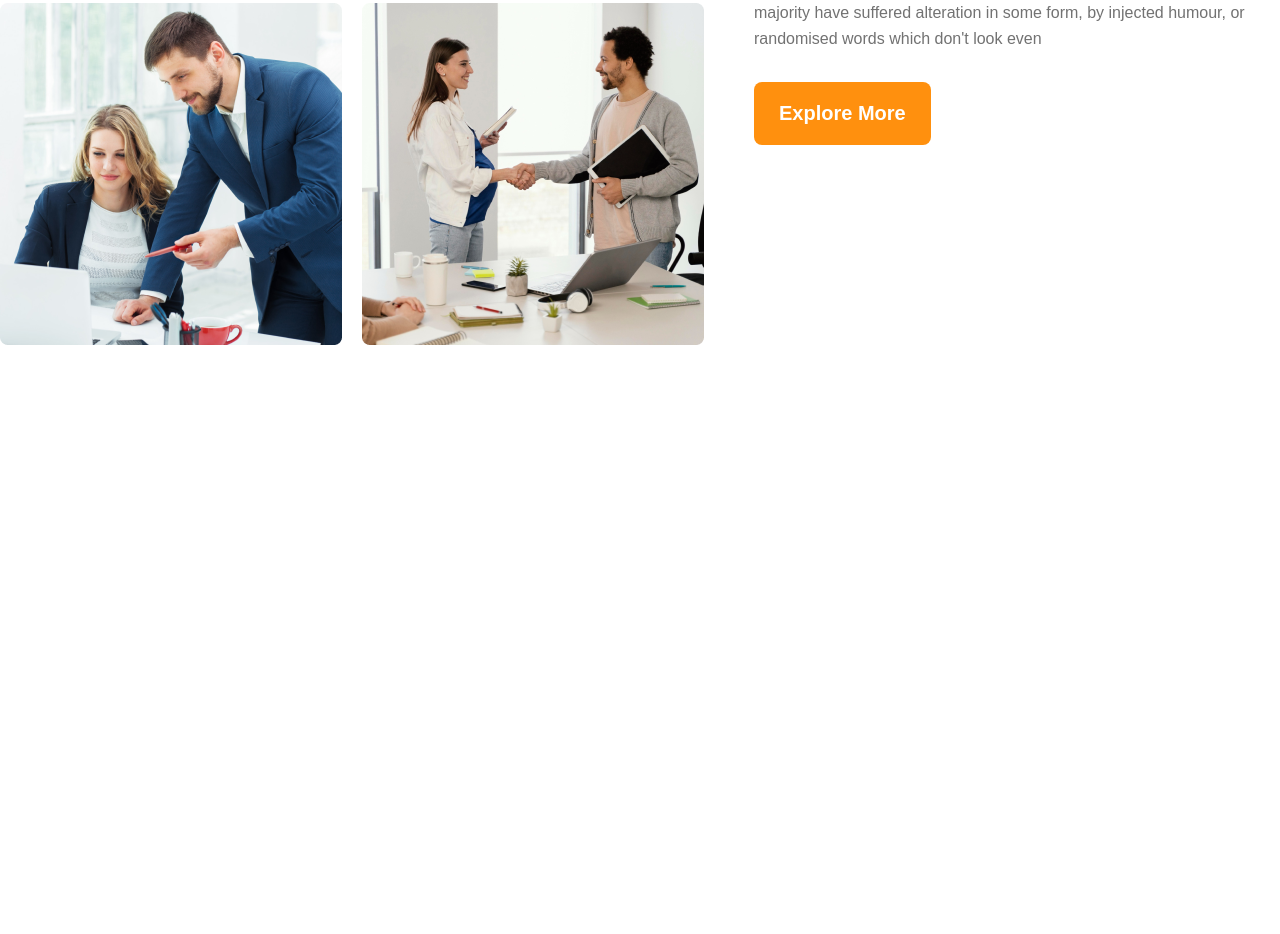
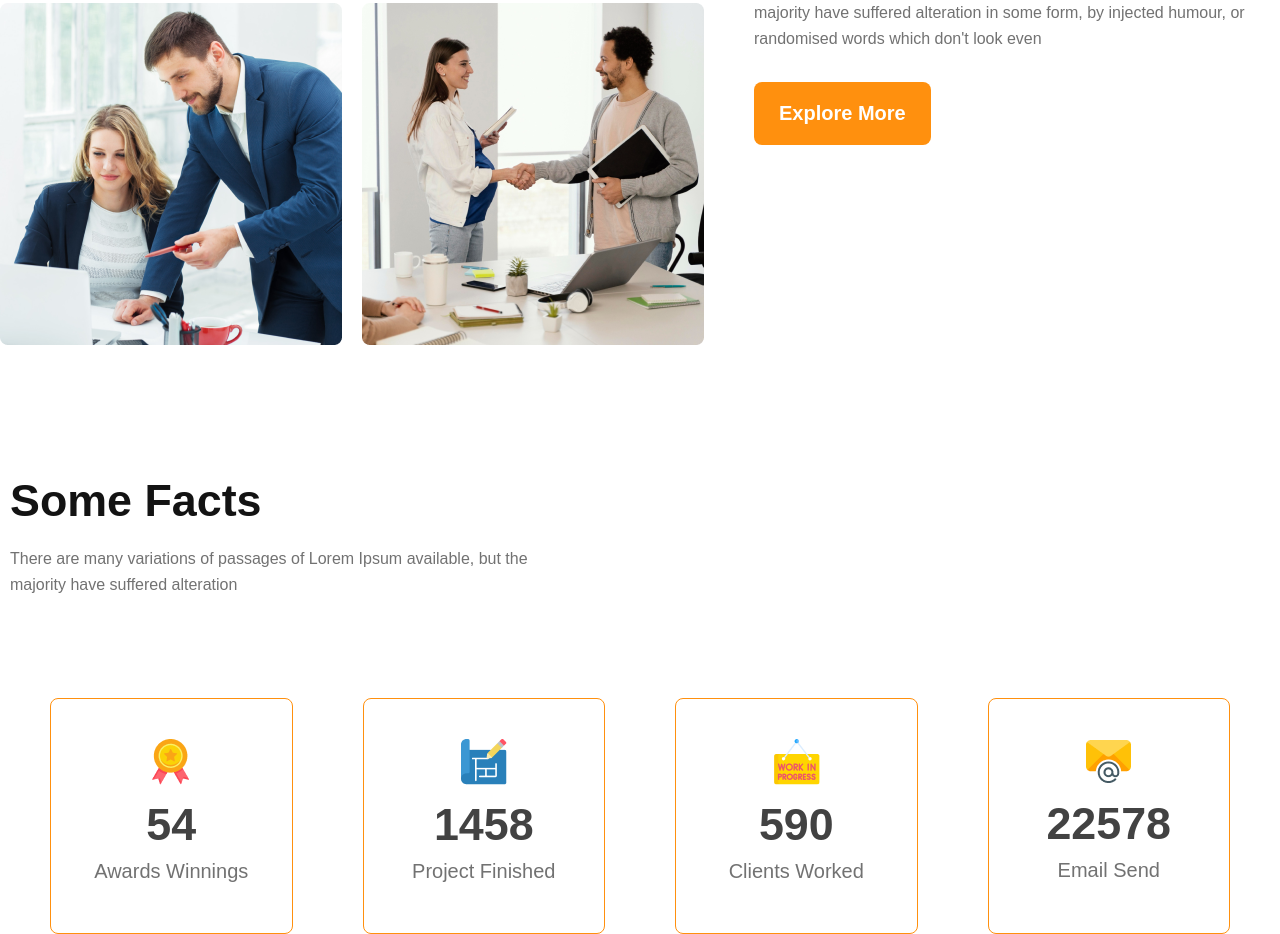
Before and after one commit to Mezba-Morsalin/Module-9-Practice, a plain HTML site: page index.html in a window 1280 px wide. Shown: the part 1665-2599 px from the top of the page. Before the commit the page ends 2010 px from the top, so only its background shows below. Drawn offline with Linux system fonts and the light colour scheme.

Commit message:
Face  Section Completed

```diff
--- a/index.html
+++ b/index.html
@@ -12,7 +12,7 @@
     <header class="bg">
         <!-- Navbar section Started -->
         <nav class="navbar d-flex container">
-            <h3 class="nav-logo">G3 Architects</h3>
+            <h3 class="nav-logo dark-1">G3 Architects</h3>
             <ul class="nav-links d-flex">
                 <li class="nav-item"><a href="#" class="nav-link dark-2">Home</a></li>
                 <li class="nav-item"><a href="#" class="nav-link dark-2">About</a></li>
@@ -24,7 +24,7 @@
         <!-- Banner Section Started -->
         <div class="banner-section container">
             <div class="banner-content">
-                <h1 class="banner-heading">Brand New Group of Architects</h1>
+                <h1 class="banner-heading dark-1">Brand New Group of Architects</h1>
                 <p class="banner-description dark-3">There are many variations of passages of Lorem Ipsum available, but the majority have suffered alteration in some form, by injected humour, or randomised words which don't look even</p>
                 <button class="btn-primary">Explore More</button>
             </div>
@@ -44,12 +44,44 @@
                 <img src="./images/team4.png" alt="">
             </div>
             <div class="team-content">
-                <h2 class="team-heading"><span class="team-span-1 dark-3">Quick list</span> of Our <span class="team-span-2">Features</span></h2>
+                <h2 class="team-heading dark-1"><span class="team-span-1 dark-3">Quick list</span> of Our <span class="team-span-2">Features</span></h2>
                 <p class="team-description dark-3">There are many variations of passages of Lorem Ipsum available, but the majority have suffered alteration in some form, by injected humour, or randomised words which don't look even</p>
                 <button class="btn-primary">Explore More</button>
             </div>
         </section>
         <!-- Team Section Ended -->
+        <!-- Feature Section Started -->
+        <!-- Feature Section Ended -->
+        <!-- Fact Section Started -->
+        <section class="fact-section container">
+            <div class="fact-mini-container">
+            <h2 class="fact-heading dark-1">Some Facts</h2>
+            <p class="fact-description dark-3">There are many variations of passages of Lorem Ipsum available, but the majority have suffered alteration</p>
+            </div>
+            <div class="fact-info">
+                <div class="fact">
+                <img src="./images/icons/ribon.png" alt="">
+                <h3 class="fact-box-heading dark-2">54</h3>
+                <p class="fact-box-description dark-3">Awards Winnings</p>
+            </div>
+            <div class="fact">
+                <img src="./images/icons/projects.png" alt="">
+                <h3 class="fact-box-heading dark-2">1458</h3>
+                <p class="fact-box-description dark-3">Project Finished</p>
+            </div>
+            <div class="fact">
+                <img src="./images/icons/customers.png" alt="">
+                <h3 class="fact-box-heading dark-2">590</h3>
+                <p class="fact-box-description dark-3">Clients Worked</p>
+            </div>
+            <div class="fact">
+                <img src="./images/icons/email.png" alt="">
+                <h3 class="fact-box-heading dark-2">22578</h3>
+                <p class="fact-box-description dark-3">Email Send</p>
+            </div>
+            </div>
+        </section>
+        <!-- Fact Section Ended -->
     </main>
     <footer>
     </footer>
--- a/responsive.css
+++ b/responsive.css
@@ -16,6 +16,14 @@
     .team-content {
         text-align: center;
     }
+    .fact-info {
+    display: grid;
+    grid-template-columns: repeat(1, 1fr);
+    padding: 0 50px;
+    }
+    .fact-mini-container {
+    text-align: center;
+}
 }
 @media screen and (min-width: 576px) and (max-width: 992px) {
     .team-section {
@@ -27,6 +35,16 @@
     .navbar {
         padding: 40px 30px;
     }
+    .fact-info {
+    display: grid;
+    grid-template-columns: repeat(2, 1fr);
+    padding: 0 30px;
+    }
+    .fact-mini-container {
+    text-align: center;
+    max-width: 540px;
+    margin: 0 auto;
+}
 }
 @media screen and (min-width: 576px) and (max-width: 768px) {
     .navbar {
--- a/style.css
+++ b/style.css
@@ -15,6 +15,9 @@
 }
 .bg {
     background-color: rgba(255, 144, 14, 0.1);
+}
+.dark-1 {
+    color: #131313;
 }
 .dark-2 {
     color: #424242;
@@ -48,8 +51,7 @@
 }
 .nav-logo {
     font-size: 2.8rem;
-    font-weight: 700;
-    color: #131313;
+    font-weight: 800;
 }
 .nav-links {
     gap: 50px;
@@ -77,7 +79,7 @@
     margin-bottom: 50px;
 }
 .banner-heading {
-    font-weight: 700;
+    font-weight: 800;
     font-size: 4rem;
     margin-bottom: 30px;
 }
@@ -120,3 +122,46 @@
     margin-bottom: 30px;
 }
 /* Team Section Ended */
+/* Fact Section Started */
+.fact-section {
+    margin-top: 130px;
+}
+.fact-mini-container {
+    max-width: 540px;
+    padding-left: 10px;
+}
+.fact-heading {
+    font-size: 2.8rem;
+    font-weight: 800;
+    margin-bottom: 20px;
+}
+.fact-description {
+    font-size: 1rem;
+    line-height: 26px;
+}
+.fact-info {
+    margin-top: 100px;
+    display: grid;
+    grid-template-columns: repeat(4, 1fr);
+    gap: 70px;
+    padding: 0 50px;
+}
+.fact {
+    border: 1px solid #FF900E;
+    padding: 40px 30px;
+    text-align: center;
+    border-radius: 8px;
+}
+.fact img {
+    margin-bottom: 10px;
+}
+.fact-box-heading {
+    font-size: 2.8rem;
+    font-weight: 600;
+    margin-bottom: 10px;
+}
+.fact-box-description {
+    font-size: 1.25rem;
+    margin-bottom: 10px;
+}
+/* Tact Section Ended */
```
